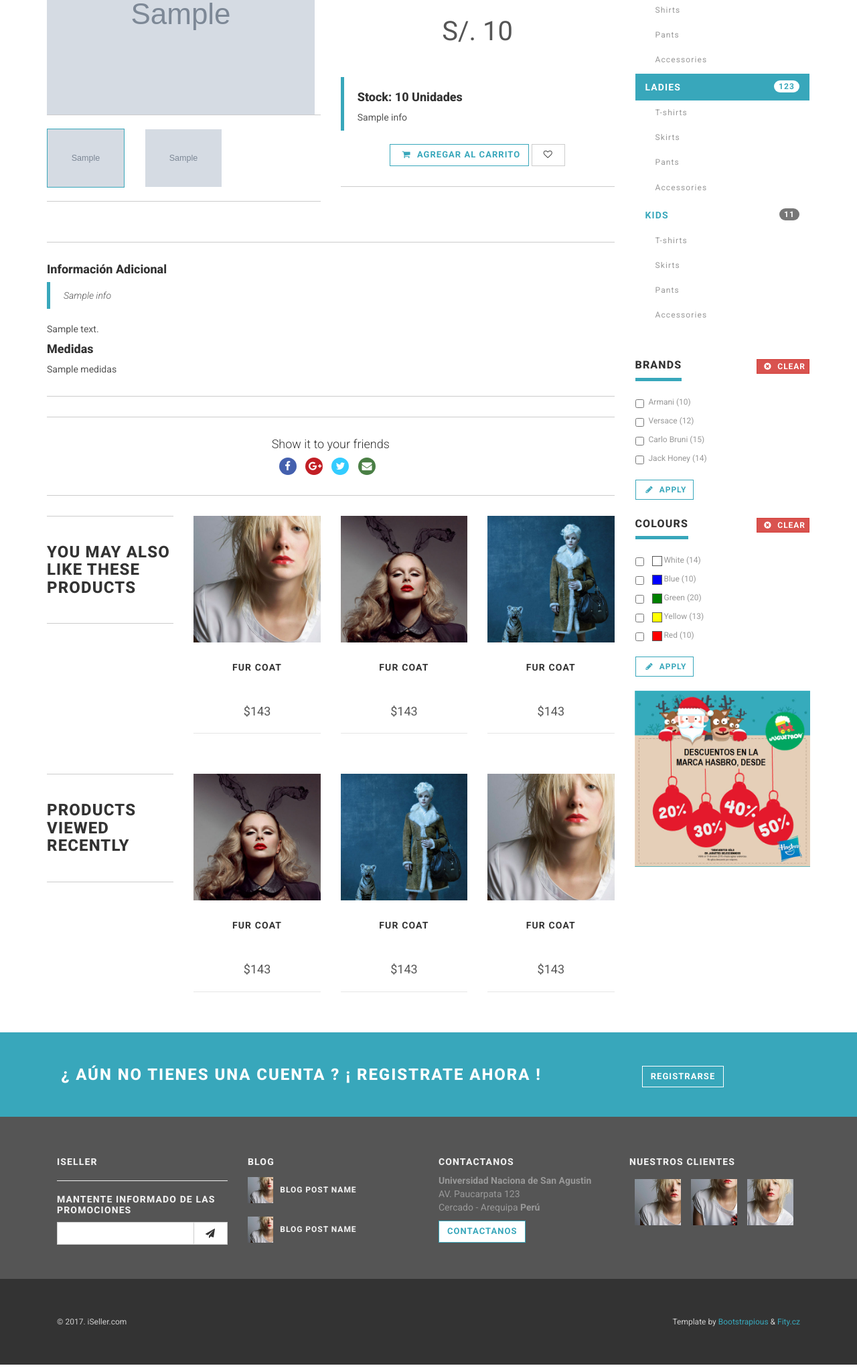
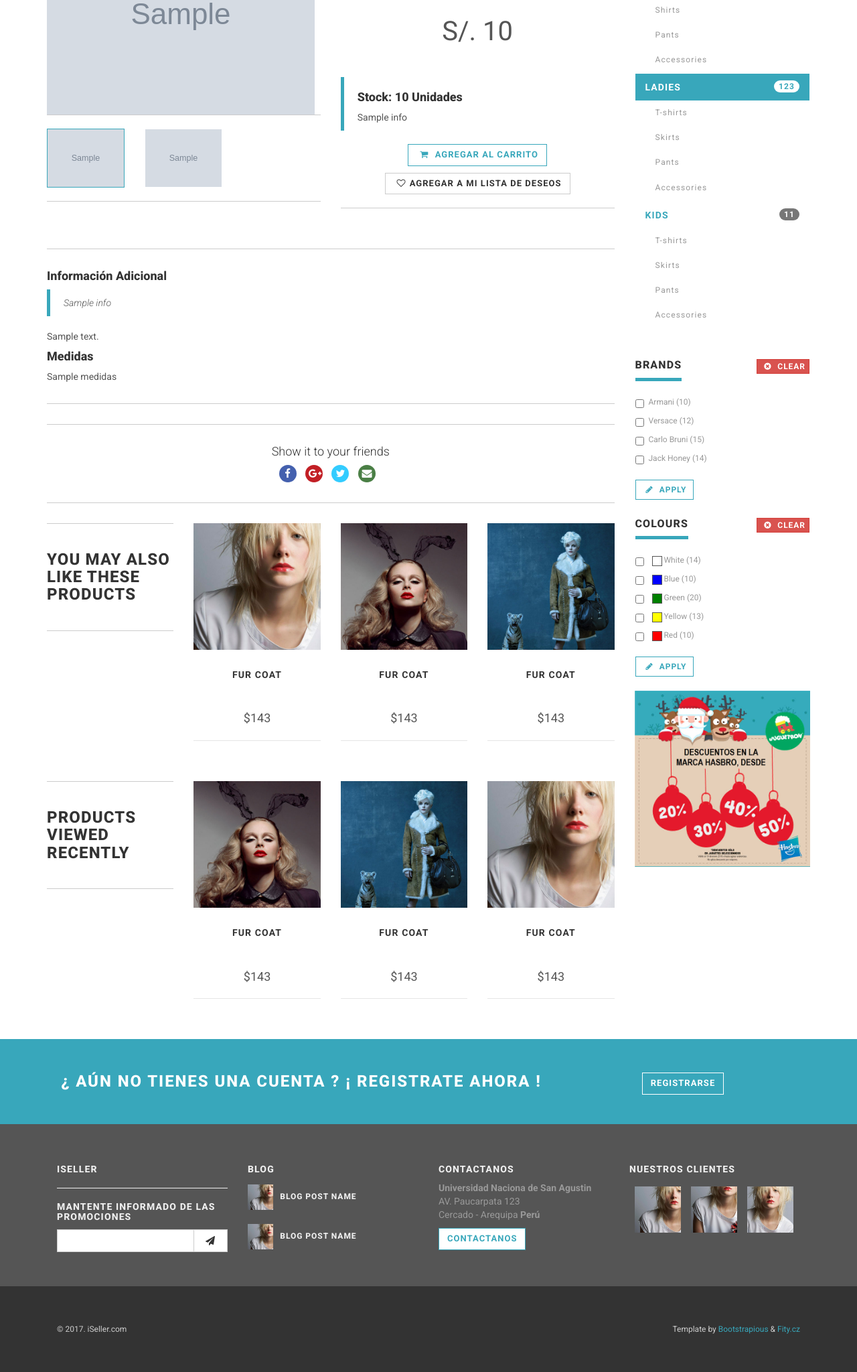
Before and after one commit to lehi10/iSeller, a Django app: template iSeller/templates/tienda/item.html in a window 1280 px wide. Shown: the part 393-2441 px from the top of the page at 67% size. Run offline with Django 3.2, Linux system fonts and the light colour scheme; the template is opened without the code that fills it: most values are stand-ins (such as "Sample title", 1, 10 or a date in 2020); grey boxes marked "Sample" are stand-in pictures; some libraries are stand-ins or nearby versions.

Commit message:
Lista de Deseos
Lista de Deseos Implementada

```diff
--- a/iSeller/apps/cliente/views.py
+++ b/iSeller/apps/cliente/views.py
@@ -58,7 +58,7 @@ def index(request):
 			datos_pedido.save()
 	else:
 		form_pedido = CrearPedidoForm()
-	contexto= {'mis_categorias': categorias, 'ofert_list' : ofertas,'form_pedido':form_pedido}
+	contexto= {'mis_categorias': categorias, 'ofert_list' : ofertas,'form_pedido':form_pedido,'keywords':keywords,'categoria': categoria}
 	return render(request, 'cliente/index.html', contexto)
 
 
--- a/iSeller/apps/proveedor/views.py
+++ b/iSeller/apps/proveedor/views.py
@@ -33,9 +33,7 @@ def registroProducto_view(request):
     if request.method == 'POST':
 
         form_producto = RegistroProductosForm(request.POST or None, request.FILES)
-        print("-------------")
         if form_producto.is_valid():
-            print("es valido")
             datosProducto = form_producto.save(commit=False)
             idProveedor = Proveedor.objects.filter(idUsuario = request.session['id_user']).values()[0]['idProveedor']
             datosProducto.idProveedor_id = idProveedor
--- a/iSeller/templates/tienda/item.html
+++ b/iSeller/templates/tienda/item.html
@@ -30,6 +30,14 @@
 
 <div id="content">
     <div class="container">
+            {% block estadoListaDeseos %}
+                {%if estadoListaDeseos%}
+                    <div class="alert alert-success alert-dismissable fade in">
+                        <a href="#" class="close" data-dismiss="alert" aria-label="close">&times;</a>
+                        <strong>Agregado!</strong> {{ detalles.0.nombre }} fue agregado con exito a su lista de deseos.
+                    </div>
+                {%endif%}
+            {% endblock %}
 
         <div class="row">
 
@@ -85,11 +93,15 @@
                                     <p> {{ detalles.0.info }}</p>
                                 </blockquote>
                                 <p class="text-center">
-                                    <button type="submit" class="btn btn-template-main"><i class="fa fa-shopping-cart"></i> Agregar al Carrito</button>
-                                    <button type="submit" class="btn btn-default" data-toggle="tooltip" data-placement="top" title="Enviar a la lista de Deseos"><i class="fa fa-heart-o"></i>
-                                    </button>
+                                    <button class="btn btn-template-main"><i class="fa fa-shopping-cart"></i> Agregar al Carrito</button>
                                 </p>
                             </form>
+                            <div class="text-center">
+                                <a href="?id={{ id }}&ald=1">
+                                    <button  class="btn btn-default"   title="Enviar a la lista de Deseos"><i class="fa fa-heart-o"></i>Agregar a mi lista de Deseos</button>
+                                </a>
+                            </div>
+
                         </div>
                     </div>
 
```
Also changed, not shown: iSeller/apps/dashboard/views.py (+29 -4 lines), iSeller/media/productosImg/iphonexfamly-TA_yDvE556.jpg (added).
